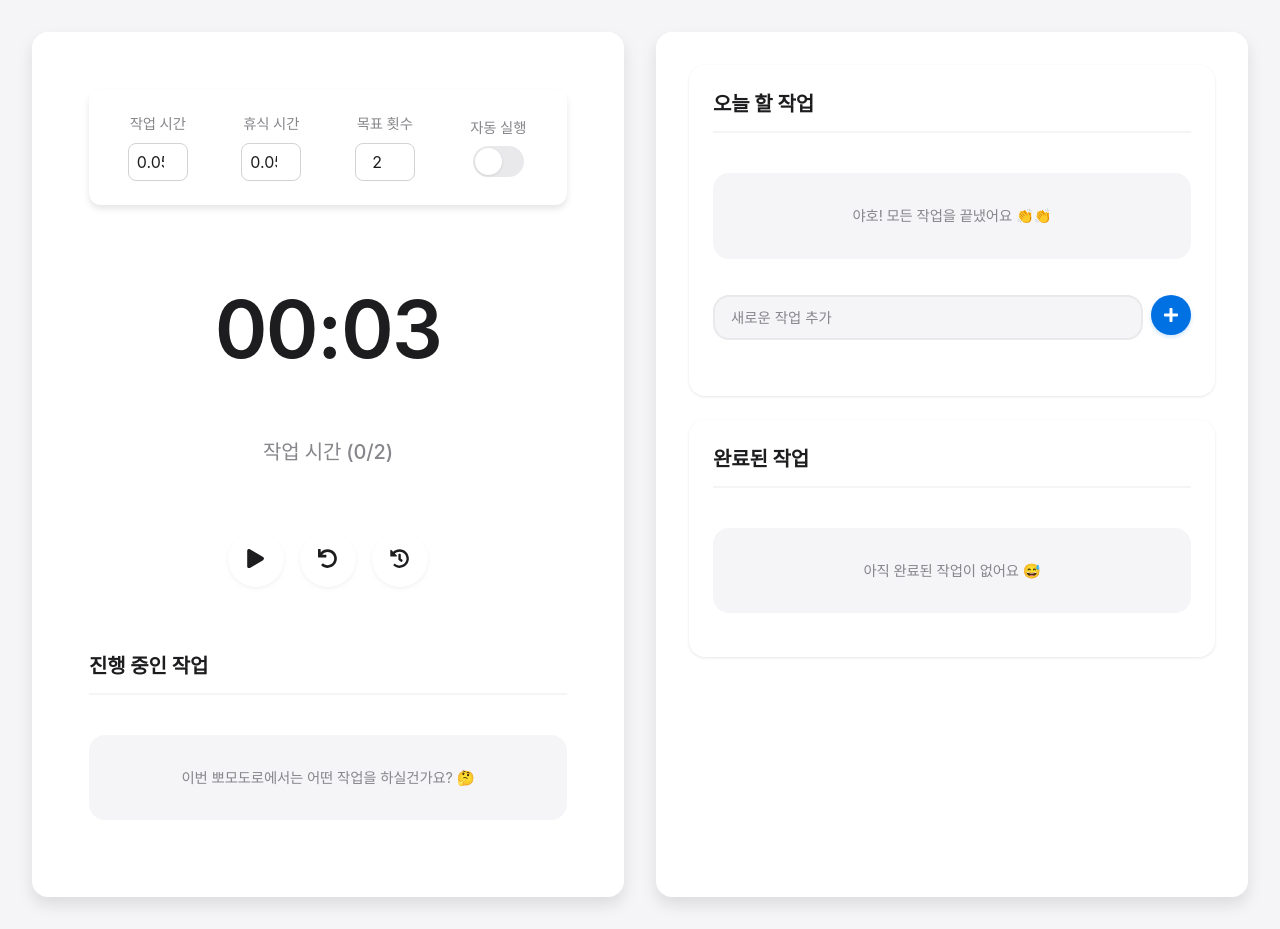
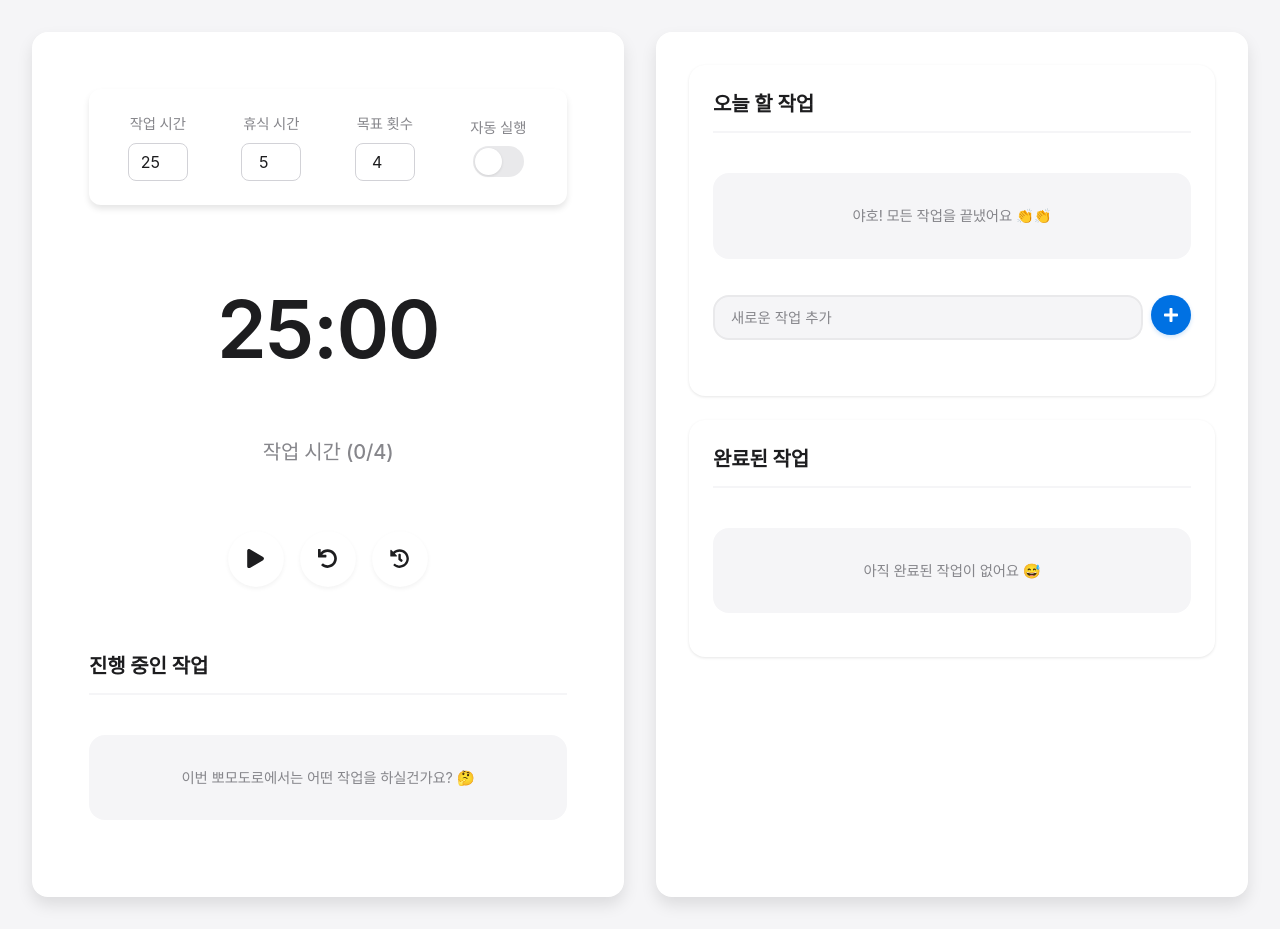
Before and after one commit to jchyng/Pomodoro-web, a React (Create React App) app: page / in a window 1280 px wide. Built offline with nearby package versions, Linux system fonts and the light colour scheme; a web font is replaced by a local one.

Commit message:
뽀모도로 디폴드 시간 수정

```diff
--- a/src/components/Timer/index.js
+++ b/src/components/Timer/index.js
@@ -9,10 +9,10 @@ import {
 } from "../../utils/notification";
 
 const Timer = ({ currentTodos, onTodoToggle, onTodoDelete, onBreakEnd }) => {
-  const [workTime, setWorkTime] = useState(0.05);
-  const [breakTime, setBreakTime] = useState(0.05);
+  const [workTime, setWorkTime] = useState(25);
+  const [breakTime, setBreakTime] = useState(5);
   const [time, setTime] = useState(workTime * 60);
-  const [targetPomodoroCount, setTargetPomodoroCount] = useState(2);
+  const [targetPomodoroCount, setTargetPomodoroCount] = useState(4);
   const [currentPomodoro, setCurrentPomodoro] = useState(0);
   const [isRunning, setIsRunning] = useState(false);
   const [isBreakTime, setIsBreakTime] = useState(false);
```
